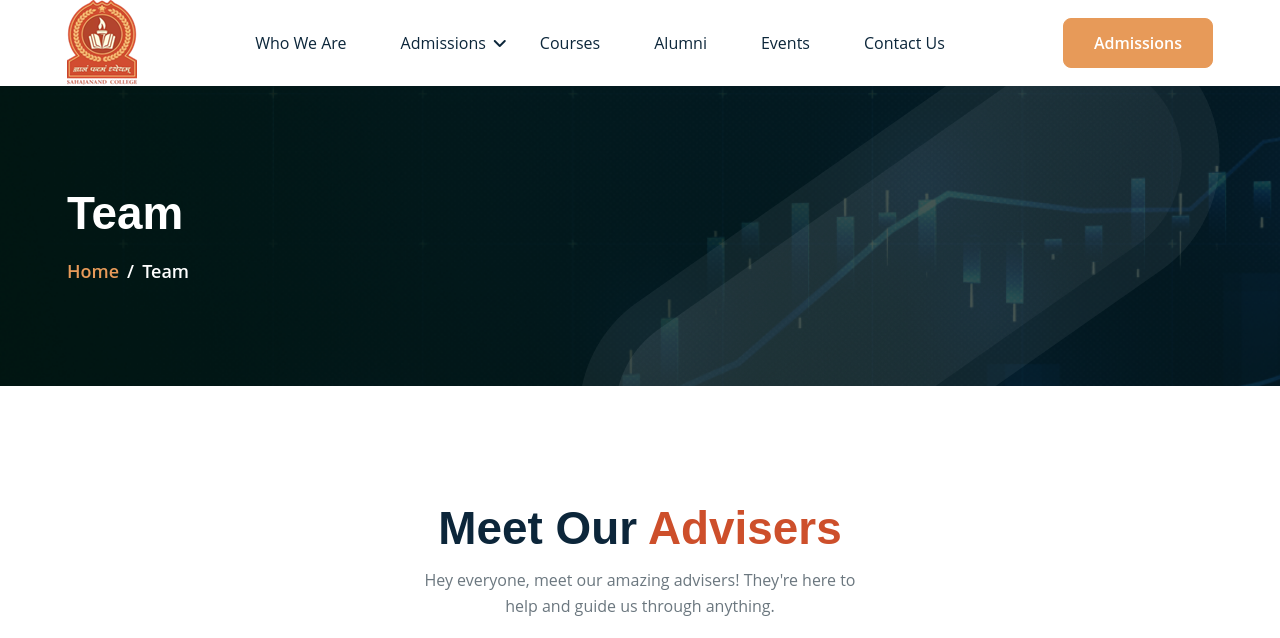
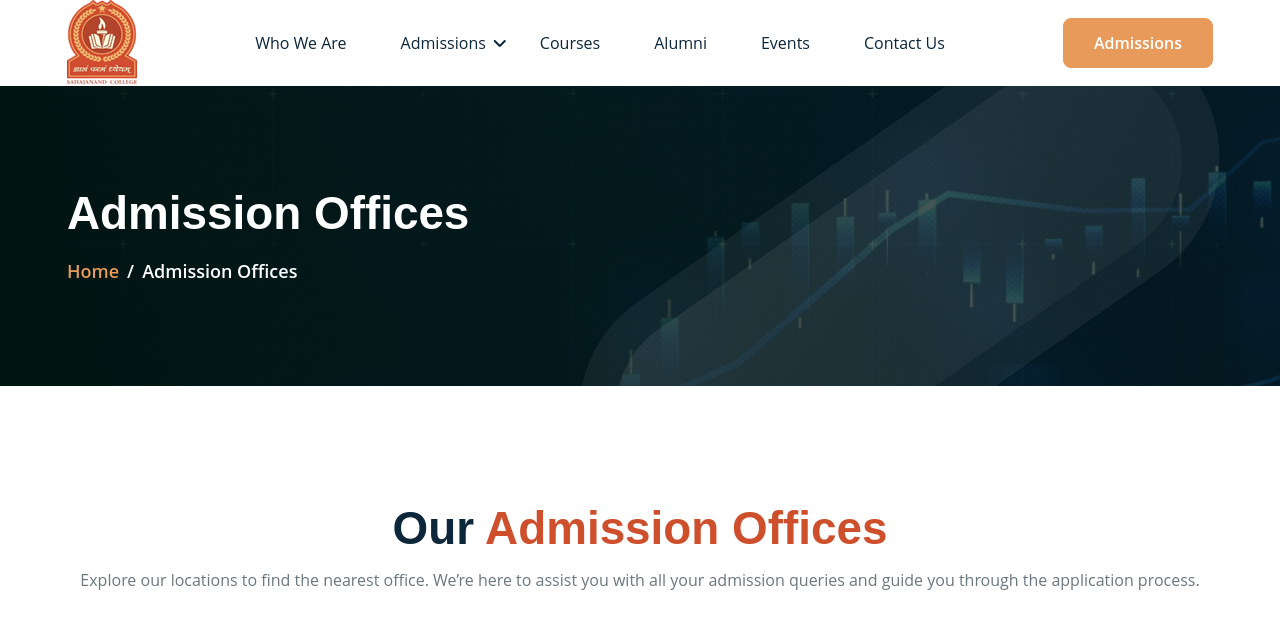
Before and after one commit to JanviKotecha/ShjandClg, a PHP site: page /FIP_web/admission-offices.php in a window 1280 px wide. Shown: the top 638 px of the page. Run offline with PHP 8.4, Linux system fonts and the light colour scheme; some libraries are stand-ins or nearby versions.

Commit message:
admission offices & other chnages done

```diff
--- a/admission-offices.php
+++ b/admission-offices.php
@@ -25,11 +25,11 @@
     <section class="page-header bg--cover" style="background-image:url(assets/images/header/1.png)">
         <div class="container">
             <div class="page-header__content" data-aos="fade-right" data-aos-duration="1000">
-        <h2>Team</h2>
+                <h2>Admission Offices</h2>
                 <nav style="--bs-breadcrumb-divider: '/';" aria-label="breadcrumb">
                     <ol class="breadcrumb mb-0">
                         <li class="breadcrumb-item "><a href="index.php">Home</a></li>
-            <li class="breadcrumb-item active" aria-current="page">Team</li>
+                        <li class="breadcrumb-item active" aria-current="page">Admission Offices</li>
                     </ol>
                 </nav>
             </div>
@@ -41,14 +41,11 @@
     </section>
     <!-- ================> Page header end here <================== -->
 
-
-
-
     <!-- ===============>> Team section start here <<================= -->
     <section class="team padding-top padding-bottom">
-    <div class="section-header section-header--max50">
-      <h2 class="mb-10 mt-minus-5">Meet our <span>advisers</span></h2>
-      <p>Hey everyone, meet our amazing advisers! They're here to help and guide us through anything.</p>
+        <div class="section-header text-center">
+            <h2 class="mb-10 mt-minus-5">Our <span> Admission Offices</span></h2>
+            <p>Explore our locations to find the nearest office. We’re here to assist you with all your admission queries and guide you through the application process.</p>
         </div>
         <div class="container">
             <div class="team__wrapper">
@@ -57,13 +54,22 @@
                         <div class="team__item team__item--shape" data-aos="fade-up" data-aos-duration="800">
                             <div class="team__item-inner team__item-inner--shape">
                                 <div class="team__item-thumb team__item-thumb--style1">
-                  <img src="assets/images/team/1.png" alt="Team Image" class="dark">
+                                    <iframe
+                                        src="https://www.google.com/maps/embed?pb=!1m18!1m12!1m3!1d3700.5594633186133!2d70.77201807433374!3d21.95148105545031!2m3!1f0!2f0!3f0!3m2!1i1024!2i768!4f13.1!3m3!1m2!1s0x395838dcf9d90297%3A0xeb6b9598f0f1aa37!2ssahajanand%20college%20of%20IT%20and%20management%20Gondal!5e0!3m2!1sen!2sin!4v1725792863411!5m2!1sen!2sin"
+                                        width="100%" height="500" style="border:0;" allowfullscreen=""
+                                        loading="lazy"></iframe>
+
                                 </div>
                                 <div class="team__item-content team__item-content--style1">
                                     <div class="team__item-author team__item-author--style1">
                                         <div class="team__item-authorinfo">
-                      <h6 class="mb-1"><a href="team-details.html" class="stretched-link">Dianne Russell</a> </h6>
-                      <p class="mb-0">Trade Captain</p>
+                                            <h6 class="mb-1"><a href="team-details.html" class="stretched-link">College
+                                                    Campus</a> </h6>
+                                            <p class="mb-0">Jay Sardar Educational Complex,
+                                                Near Gundala Chowk,
+                                                Behind Shri Ram Pump,
+                                                National Highway-27,
+                                                Gondal.</p>
                                         </div>
                                     </div>
                                 </div>
@@ -75,13 +81,18 @@
                         <div class="team__item team__item--shape" data-aos="fade-up" data-aos-duration="900">
                             <div class="team__item-inner team__item-inner--shape">
                                 <div class="team__item-thumb team__item-thumb--style1">
-                  <img src="assets/images/team/2.png" alt="Team Image" class="dark">
+                                    <iframe src="https://www.google.com/maps/embed?pb=!1m18!1m12!1m3!1d3700.179856362171!2d70.79416217202866!3d21.966059210589826!2m3!1f0!2f0!3f0!3m2!1i1024!2i768!4f13.1!3m3!1m2!1s0x39583890b83a1d67%3A0x3ec4db752aae8705!2sSahajanand%20College%20BBA%20BCA%20City%20Office!5e0!3m2!1sen!2sin!4v1725791798454!5m2!1sen!2sin" width="100%" height="500"
+                                        style="border:0;" allowfullscreen="" loading="lazy"></iframe>
                                 </div>
                                 <div class="team__item-content team__item-content--style1">
                                     <div class="team__item-author team__item-author--style1">
                                         <div class="team__item-authorinfo">
-                      <h6 class="mb-1"><a href="team-details.html" class="stretched-link">Theresa Webb</a> </h6>
-                      <p class="mb-0">Strategic Advisor</p>
+                                            <h6 class="mb-1"><a href="team-details.html" class="stretched-link">College
+                                                    City Office</a> </h6>
+                                            <p class="mb-0">Nilkanth Arcade
+                                                First Floor, Shop No. 1,
+                                                MB. Opposite College,
+                                                Mahadev Wadi Gondal.</p>
                                         </div>
                                     </div>
                                 </div>
@@ -95,15 +106,9 @@
     </section>
     <!-- ===============>> Team section start here <<================= -->
 
-
-
-
-
     <!-- ===============>> footer start here <<================= -->
     <?php include("include/footer.php"); ?>
     <!-- ===============>> footer end here <<================= -->
-
-
 
     <!-- ===============>> scrollToTop start here <<================= -->
     <?php include("include/footer-script.php"); ?>
--- a/contact.php
+++ b/contact.php
@@ -114,13 +114,9 @@
                                                     class="dark"></span>
                                         </div>
                                         <div class="contact__item-content">
-                                            <p style="color : #e79a59;"><b>College Campus</b></p>
                                             <p> Jay Sardar Educational Complex, <br>Near Gundala Chowk, <br>Behind Shri
                                                 Ram Pump, <br>National Highway-27, <br> Gondal.
                                             </p>
-                                            <br>
-                                            <p style="color : #e79a59;"><b>College City Office</b></p>
-                                            <p>Nilkanth Arcade <br>First Floor, Shop No.  1,<br>MB.  Opposite College,<br>Mahadev Wadi Gondal. </p>
                                         </div>
                                     </div>
                                 </div>
--- a/how-to-apply.php
+++ b/how-to-apply.php
@@ -132,7 +132,7 @@
         </div>
         <div class="pricing__shape">
             <span class="pricing__shape-item pricing__shape-item--1"> <span></span> </span>
-            <span class="pricing__shape-item pricing__shape-item--2"> <img src="assets/images/icon/1.png"
+            <span class="pricing__shape-item pricing__shape-item--2"> <img src="assets/images/icon/resume.png"
                     alt="shape-icon">
             </span>
         </div>
```
Also changed, not shown: assets/images/icon/resume.png (added). Lines whose indentation alone changed are shown as unchanged.
